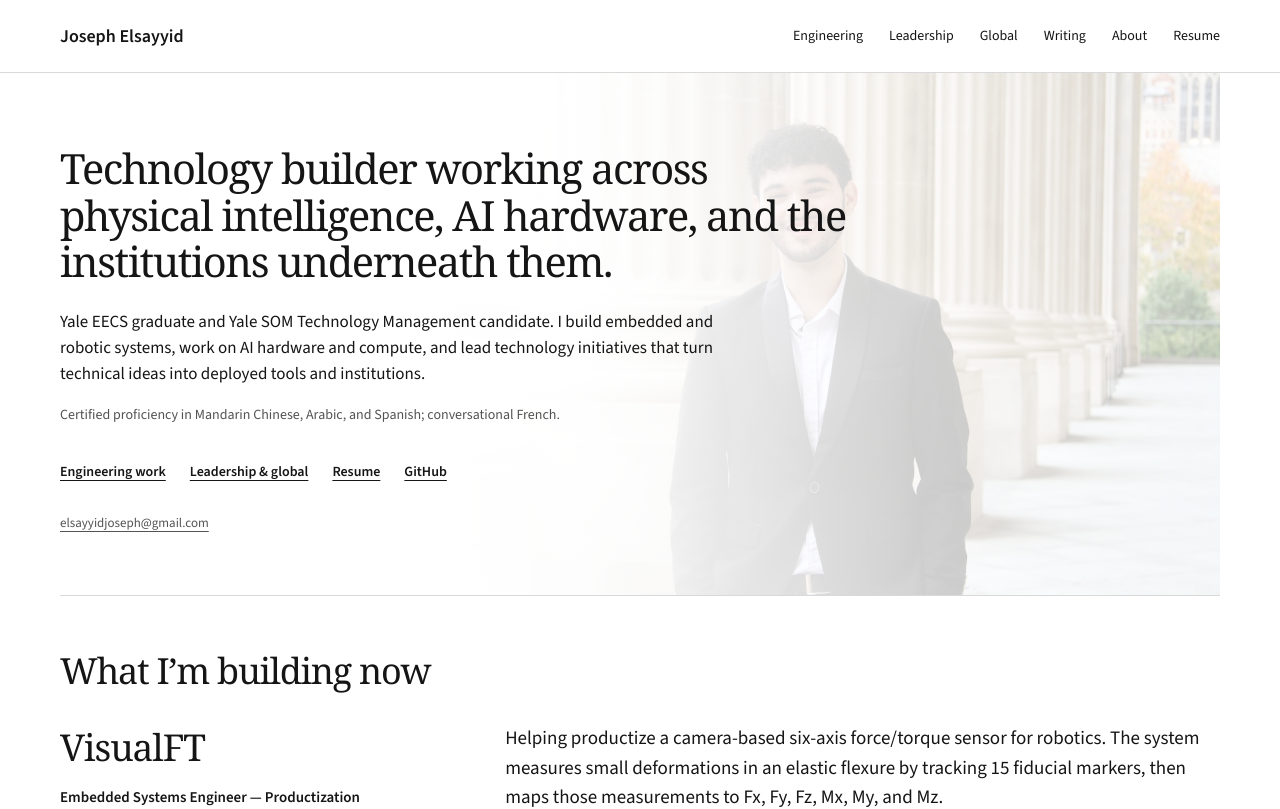
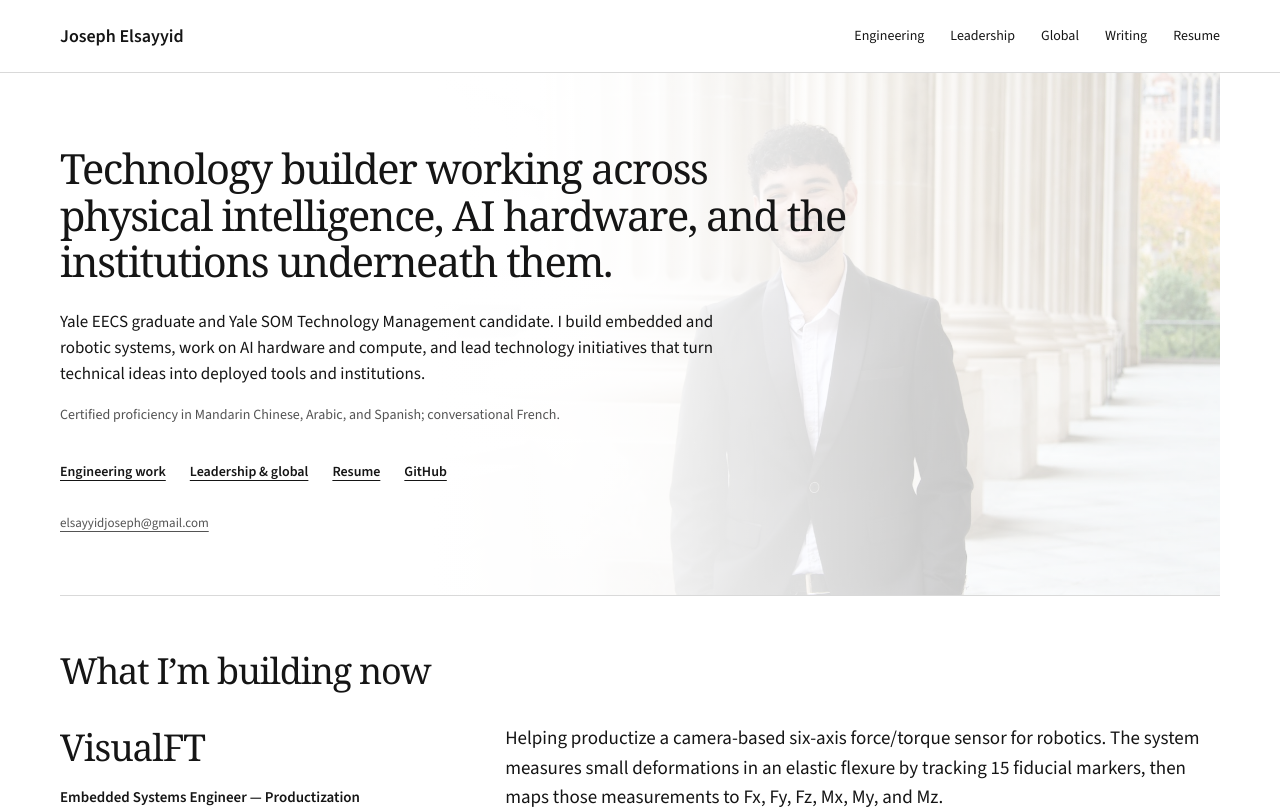
Before and after one commit to jelsayyid/personal_website, a Next.js app: page / in a window 1280 px wide. Shown: the top 809 px of the page. Built offline with nearby package versions, Linux system fonts and the light colour scheme.

Commit message:
Remove About introduction and navigation link

```diff
--- a/app/page.tsx
+++ b/app/page.tsx
@@ -97,10 +97,8 @@ export default function Home() {
       <div className="writing-list">{WRITING.slice(0, 4).map((article) => <article className="writing-entry" key={article.href}><div><h3><ExternalLink href={article.href} title={article.originalTitle}>{article.title}</ExternalLink></h3><p className="entry-meta">{article.meta}</p></div></article>)}</div>
       <details className="more-writing"><summary>More writing and coverage</summary><div>{WRITING.slice(4).map(article => <article key={article.href}><h3><ExternalLink href={article.href} title={article.originalTitle}>{article.title}</ExternalLink></h3><p className="entry-meta">{article.meta}</p></article>)}</div></details>
     </section>
-    <section className="page-shell section-block section-visual" id="about" aria-labelledby="about-title">
+    <section className="page-shell section-block section-visual" id="education" aria-labelledby="education-title">
       <SectionBackdrop src="/joseph-elsayyid-kitchen.webp" variant="about" />
-      <Heading id="about-title">About</Heading>
-      <div className="about-copy"><p>I want to build machines that are useful in everyday life and help more people participate in developing them. Living and working across languages and countries has shaped how I think about who technology serves. I’m interested in working with people who care about both the engineering and its consequences.</p></div>
       <div className="credentials"><section aria-labelledby="education-title"><h3 id="education-title">Education</h3><article><h4>Yale School of Management</h4><p>M.M.S., Technology Management <span>2026–2027</span></p></article><article><h4>Yale University</h4><p>B.S., Electrical Engineering &amp; Computer Science <span>2026</span></p></article><article><h4>Wenzao Ursuline University of Languages</h4><p>Chinese Studies <span>2021–2022</span></p></article></section><section aria-labelledby="honors-title"><h3 id="honors-title">Honors</h3><ul className="honors-list"><li>Yale STARS Science Fellowship</li><li>Alan S. Tetelman 1958 Fellowship</li><li>U.S. Department of State Fellow — NSLI-Y, CBYX, Youth Ambassadors</li><li>U.S. Congressional Commendation</li><li>ISA Award for Advanced Arabic Study</li></ul></section></div>
     </section>
     <section className="page-shell section-block contact-section" id="contact" aria-labelledby="contact-title"><h2 id="contact-title">Contact</h2><p>Want to talk about robotics, embedded systems, AI hardware, technology institutions, or something ambitious you’re building? I’d be glad to hear from you.</p><a className="contact-email" href="mailto:elsayyidjoseph@gmail.com">elsayyidjoseph@gmail.com</a><div className="plain-links"><ExternalLink href="https://github.com/jelsayyid">GitHub</ExternalLink><ExternalLink href="https://www.linkedin.com/in/joseph-elsayyid">LinkedIn</ExternalLink><ExternalLink href="/resume.pdf">Resume</ExternalLink></div></section>
--- a/components/Navigation.tsx
+++ b/components/Navigation.tsx
@@ -7,7 +7,6 @@ const NAV_LINKS = [
   { href: "#leadership", label: "Leadership" },
   { href: "#global", label: "Global" },
   { href: "#writing", label: "Writing" },
-  { href: "#about", label: "About" },
 ];
 
 export default function Navigation() {
```
